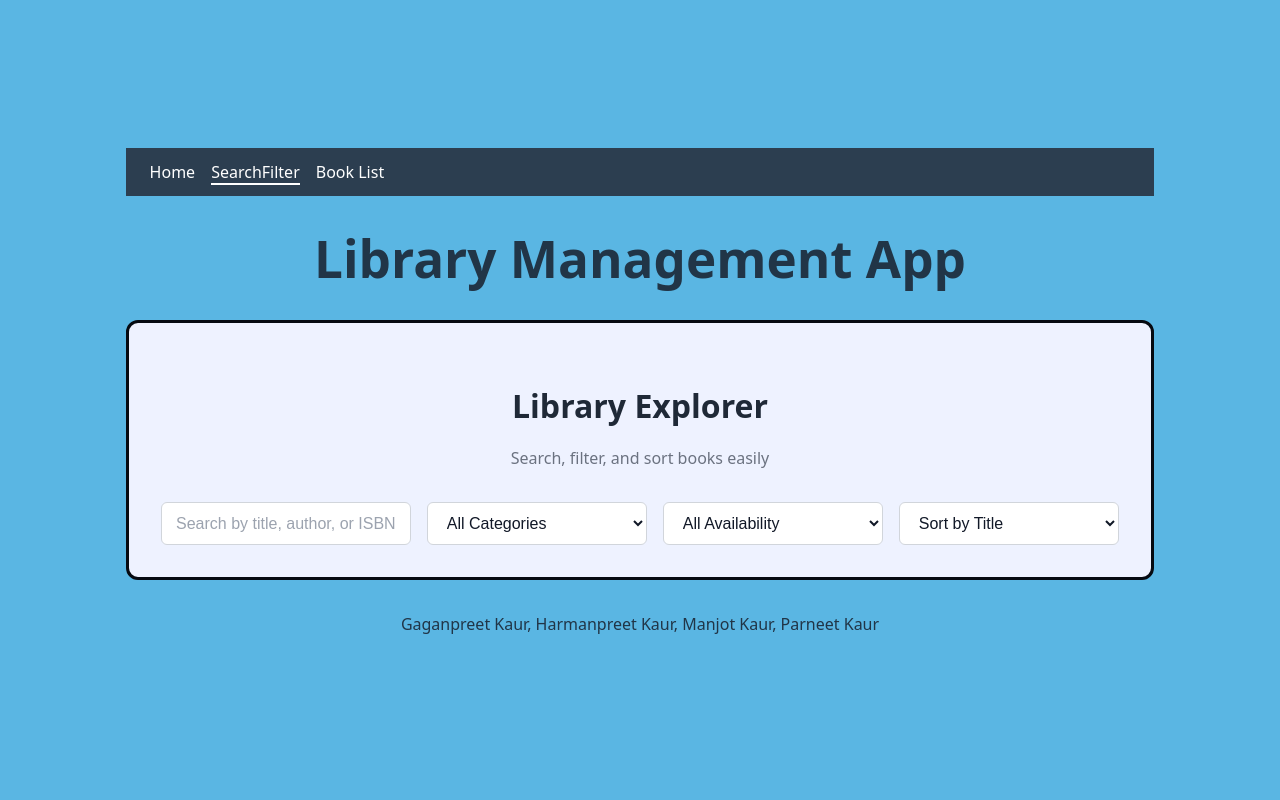
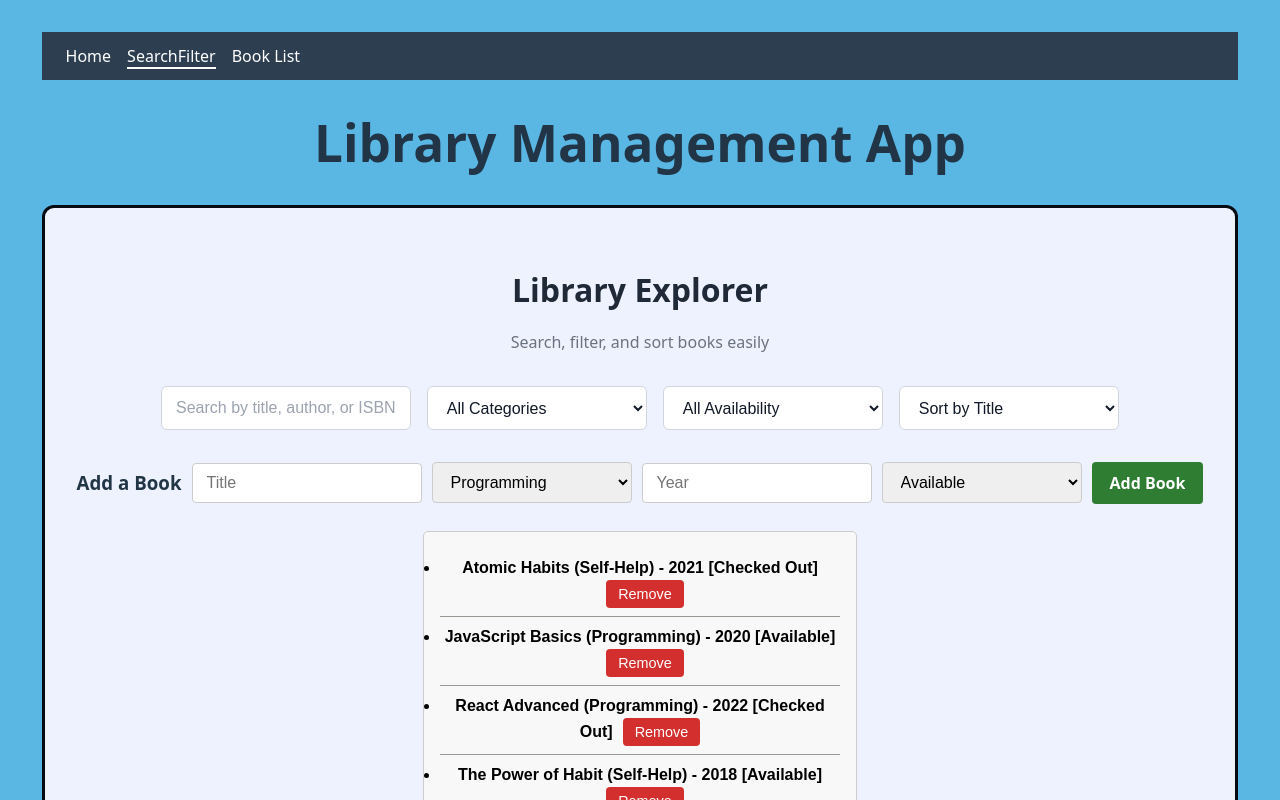
Before and after one commit to Gaganpreet-rrc/Full_Stack_Project_Sprint_01_New, a React (Vite) app in the folder sprint-01/: page /searchFilter in a window 1280 px wide. Shown: the top 800 px of the page. Built offline with nearby package versions, Linux system fonts and the light colour scheme.

Commit message:
Add Add/Remove Book feature to SearchFilter component

```diff
--- a/sprint-01/src/components/searchFilter/SearchFilter.css
+++ b/sprint-01/src/components/searchFilter/SearchFilter.css
@@ -60,3 +60,49 @@ body{
     width: 100%;
   }
 }
+
+.add-book {
+  margin-top: 20px;
+  display: flex;
+  align-items: center;
+  gap: 10px;
+}
+
+.add-book input,
+.add-book select {
+  width: 200px;
+  padding: 10px 14px;
+  font-size: 1rem;
+  border-radius: 4px;
+  border: 1px solid #ccc;
+}
+
+.add-book button {
+  background-color: #2e7d32;
+  color: white;
+  border: none;
+  padding: 10px 18px;
+  border-radius: 4px;
+  cursor: pointer;
+  font-size: 1rem;
+  font-weight: 600;
+}
+
+.add-book button:hover {
+  background-color: #1b5e20;
+}
+
+.book-list button {
+  background-color: #d32f2f;
+  color: white;
+  border: none;
+  padding: 6px 12px;
+  margin-left: 10px;
+  border-radius: 4px;
+  cursor: pointer;
+  font-size: 0.9rem;
+}
+
+.book-list button:hover {
+  background-color: #b71c1c;
+}
--- a/sprint-01/src/components/searchFilter/Searchfilter.tsx
+++ b/sprint-01/src/components/searchFilter/Searchfilter.tsx
@@ -1,7 +1,56 @@
+import { useState } from "react";
 import "./SearchFilter.css";
 
-/* Search & Filter Component */
+const booksData = [
+  { id: 1, title: "JavaScript Basics", category: "Programming", year: 2020, available: true },
+  { id: 2, title: "React Advanced", category: "Programming", year: 2022, available: false },
+  { id: 3, title: "The Power of Habit", category: "Self-Help", year: 2018, available: true },
+  { id: 4, title: "Atomic Habits", category: "Self-Help", year: 2021, available: false },
+];
+
 function SearchFilter() {
+  const [books, setBooks] = useState(booksData);
+  const [searchTerm, setSearchTerm] = useState("");
+  const [category, setCategory] = useState("");
+  const [availability, setAvailability] = useState("");
+  const [sortOption, setSortOption] = useState("title");
+
+  const [newTitle, setNewTitle] = useState("");
+  const [newCategory, setNewCategory] = useState("Programming");
+  const [newYear, setNewYear] = useState("");
+  const [newAvailable, setNewAvailable] = useState(true);
+
+  const filteredBooks = books
+    .filter(book =>
+      book.title.toLowerCase().includes(searchTerm.toLowerCase()) &&
+      (category ? book.category === category : true) &&
+      (availability ? (availability === "available" ? book.available : !book.available) : true)
+    )
+    .sort((a, b) => {
+      if (sortOption === "title") return a.title.localeCompare(b.title);
+      if (sortOption === "year") return a.year - b.year;
+      return 0;
+    });
+
+    const handleAddBook = () => {
+    if (!newTitle || !newYear) return alert("Please enter title and year.");
+    const newBook = {
+      id: books.length + 1,
+      title: newTitle,
+      category: newCategory,
+      year: parseInt(newYear),
+      available: newAvailable,
+    };
+    setBooks([...books, newBook]);
+    setNewTitle("");
+    setNewYear("");
+  };
+
+  /* Remove a book */
+  const handleRemoveBook = (id) => {
+    setBooks(books.filter(book => book.id !== id));
+  };
+
   return (
     <section className="search-filter">
       <header className="search-header">
@@ -34,6 +83,42 @@ function SearchFilter() {
           <option value="year">Sort by Year</option>
         </select>
       </form>
+
+      {/* Add new book */}
+      <div className="add-book">
+        <h3>Add a Book</h3>
+        <input
+          type="text"
+          placeholder="Title"
+          value={newTitle}
+          onChange={e => setNewTitle(e.target.value)}
+        />
+        <select value={newCategory} onChange={e => setNewCategory(e.target.value)}>
+          <option value="Programming">Programming</option>
+          <option value="Self-Help">Self-Help</option>
+        </select>
+        <input
+          type="number"
+          placeholder="Year"
+          value={newYear}
+          onChange={e => setNewYear(e.target.value)}
+        />
+        <select value={newAvailable} onChange={e => setNewAvailable(e.target.value === "true")}>
+          <option value="true">Available</option>
+          <option value="false">Checked Out</option>
+        </select>
+        <button type="button" onClick={handleAddBook}>Add Book</button>
+      </div>
+
+      {/* Display filtered books */}
+      <ul className="book-list">
+        {filteredBooks.map(book => (
+          <li key={book.id}>
+            {book.title} ({book.category}) - {book.year} [{book.available ? "Available" : "Checked Out"}]
+            <button onClick={() => handleRemoveBook(book.id)}>Remove</button>
+          </li>
+        ))}
+      </ul>
     </section>
   );
 }
```
